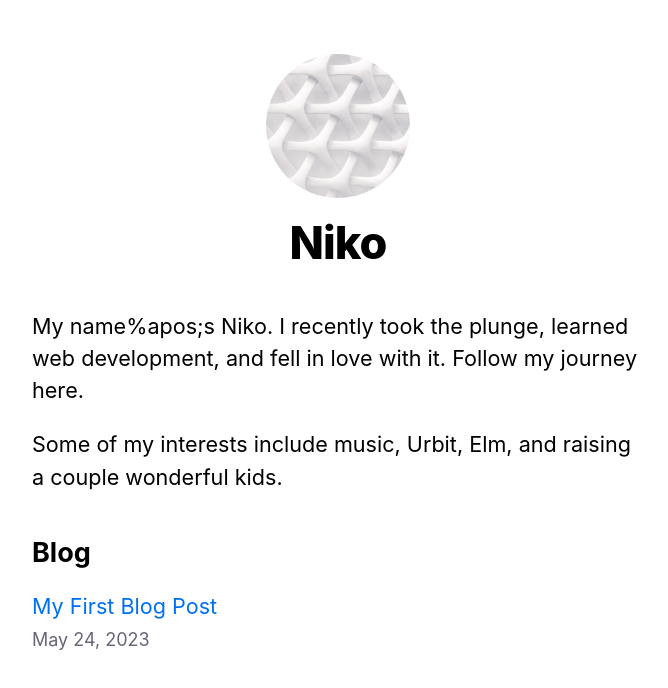
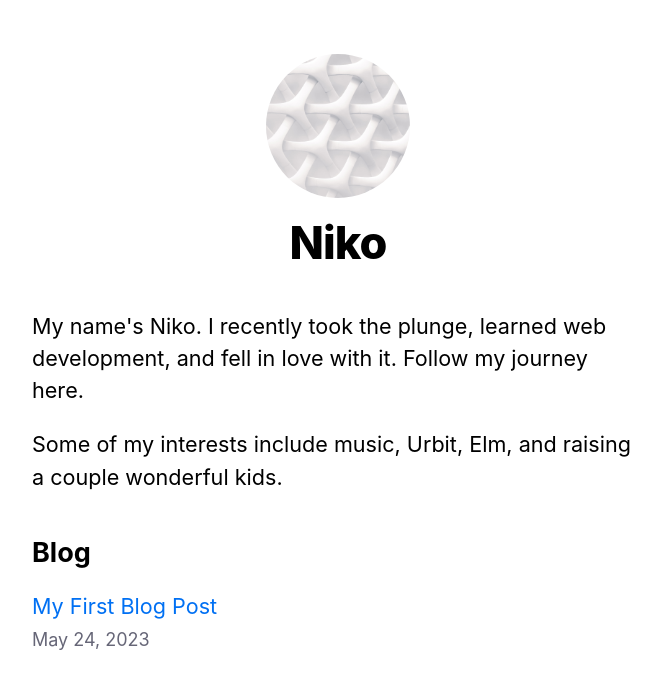
Before and after one commit to harmolipi/niko-here, a Next.js app: page / in a window 1280 px wide. Shown: the top 688 px of the page, without its empty margins (302-970 px from the left). Built offline with nearby package versions, Linux system fonts and the light colour scheme.

Commit message:
fixup! fix(index): escape apostrophe

```diff
--- a/pages/index.js
+++ b/pages/index.js
@@ -22,7 +22,7 @@ export default function Home({ allPostsData }) {
       </Head>
       <section className={utilStyles.headingMd}>
         <p>
-          My name%apos;s Niko. I recently took the plunge, learned web
+          My name&apos;s Niko. I recently took the plunge, learned web
           development, and fell in love with it. Follow my journey here.
         </p>
         <p>
```
